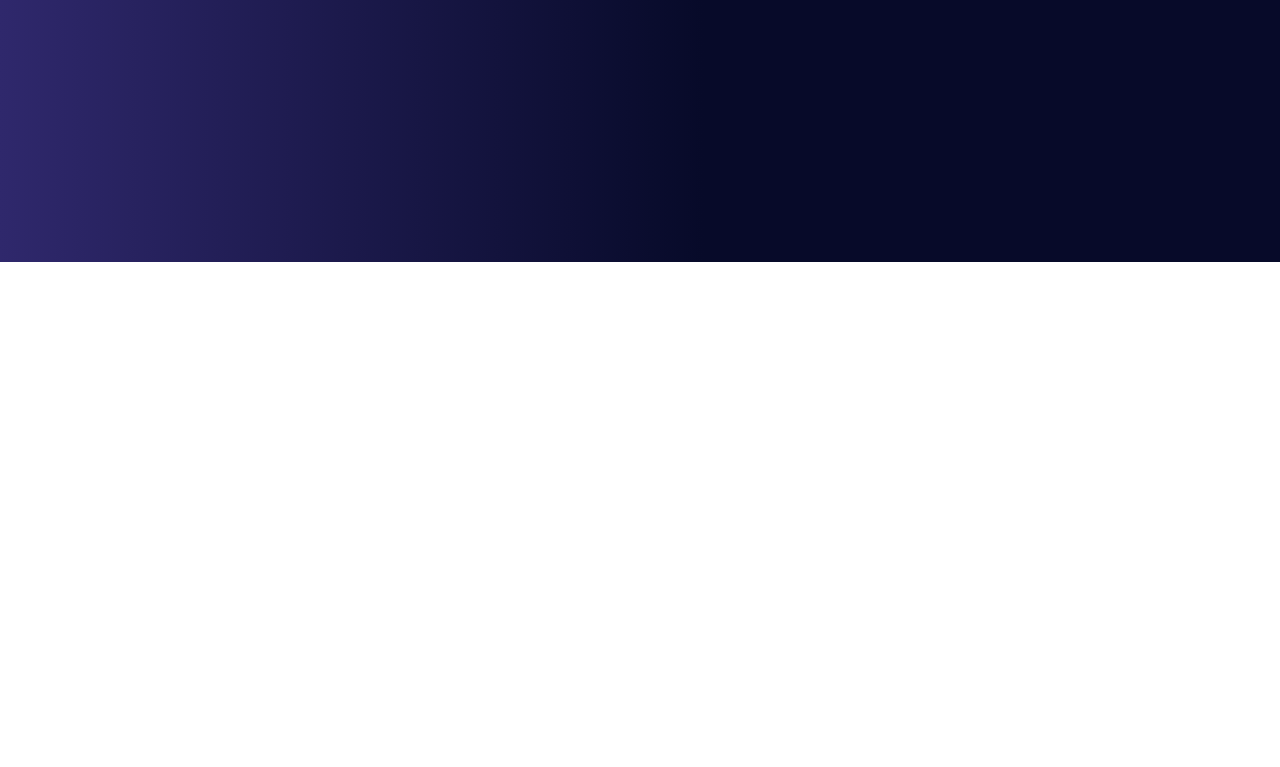
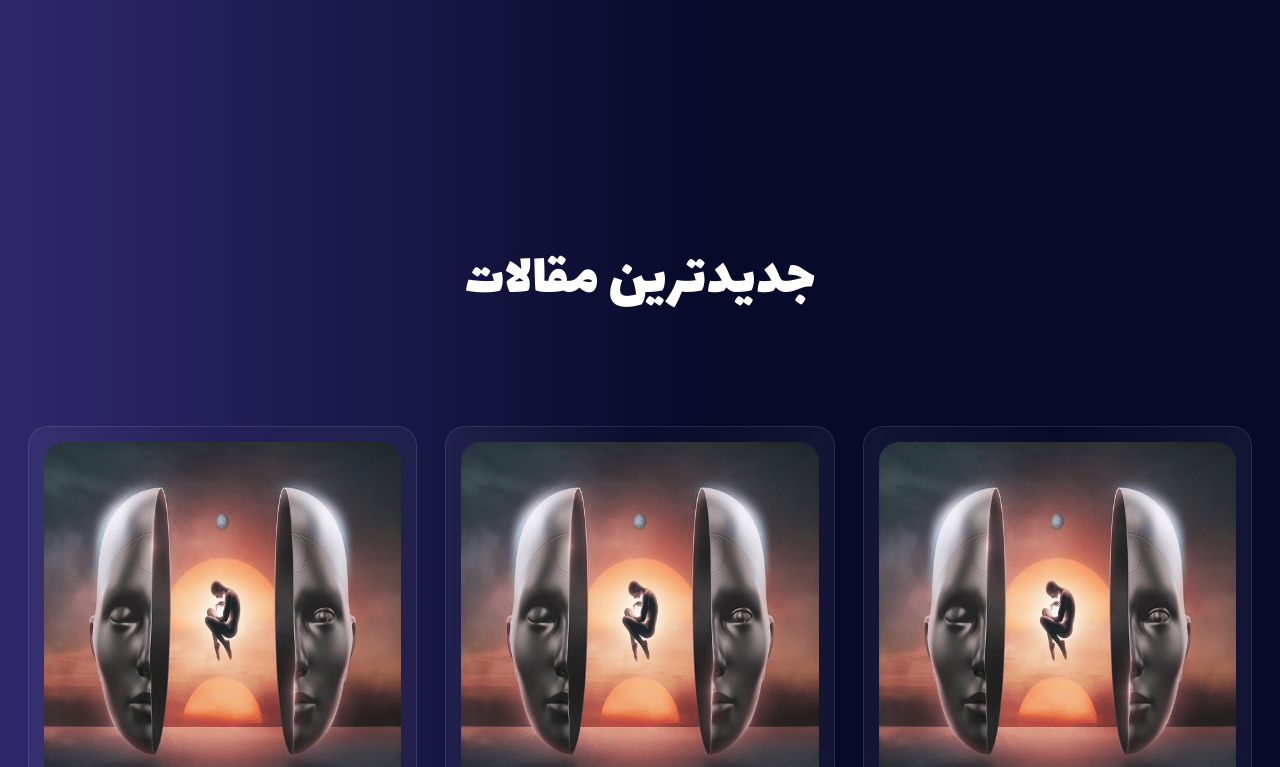
Before and after one commit to Alivolley/adminbotmix, a React (Vite) app: page / in a window 1280 px wide. Shown: the part 2033-2800 px from the top of the page. Before the commit the page ends 2295 px from the top, so only its background shows below. Built offline with nearby package versions, Linux system fonts and the light colour scheme.

Commit message:
home, articles section , finished and responsived

```diff
--- /dev/null
+++ b/src/components/pages/home/newest-articles/newest-articles.jsx
@@ -0,0 +1,69 @@
+import { Link } from 'react-router-dom';
+
+// MUI
+import { Grid } from '@mui/material';
+
+// Assets
+import articlePicTest from '../../../../assets/images/articlePicTest.png';
+import { NewestArticlesStyle } from './newest-articles.style';
+
+function NewestArticles() {
+  return (
+    <NewestArticlesStyle>
+      <p className="text-center font-lalezar text-3xl customMd:text-[60px]">
+        جدیدترین مقالات
+      </p>
+
+      <div className="mt-32">
+        <Grid container spacing={3.5}>
+          <Grid item xs={12} sm={6} md={4}>
+            <Link to="/" className="space-y-4" id="link_wrapper">
+              <div id="image_wrapper">
+                <img src={articlePicTest} alt="" />
+              </div>
+              <div className="space-y-1">
+                <p className="text-center text-sm text-textGray">موضوع لورم</p>
+                <p className="px-6 text-center leading-8 transition-colors duration-200 hover:text-purple-600">
+                  لورم ایپسوم متن نامفهوم از صنعت چاپ و با سادگی نامفهوم است در
+                  ستون سادگی نامفهوم و سطرآنچنان که لازم است
+                </p>
+              </div>
+            </Link>
+          </Grid>
+
+          <Grid item xs={12} sm={6} md={4}>
+            <Link to="/" className="space-y-4" id="link_wrapper">
+              <div id="image_wrapper">
+                <img src={articlePicTest} alt="" />
+              </div>
+              <div className="space-y-1">
+                <p className="text-center text-sm text-textGray">موضوع لورم</p>
+                <p className="px-6 text-center leading-8 transition-colors duration-200 hover:text-purple-600">
+                  لورم ایپسوم متن نامفهوم از صنعت چاپ و با سادگی نامفهوم است در
+                  ستون سادگی نامفهوم و سطرآنچنان که لازم است
+                </p>
+              </div>
+            </Link>
+          </Grid>
+
+          <Grid item xs={12} sm={6} md={4}>
+            <Link to="/" className="space-y-4" id="link_wrapper">
+              <div id="image_wrapper">
+                <img src={articlePicTest} alt="" />
+              </div>
+              <div className="space-y-1">
+                <p className="text-center text-sm text-textGray">موضوع لورم</p>
+                <p className="px-6 text-center leading-8 transition-colors duration-200 hover:text-purple-600">
+                  لورم ایپسوم متن نامفهوم از صنعت چاپ و با سادگی نامفهوم است در
+                  ستون سادگی نامفهوم و سطرآنچنان که لازم است
+                </p>
+              </div>
+            </Link>
+          </Grid>
+        </Grid>
+      </div>
+    </NewestArticlesStyle>
+  );
+}
+
+export default NewestArticles;
--- /dev/null
+++ b/src/components/pages/home/newest-articles/newest-articles.style.js
@@ -0,0 +1,41 @@
+import styled from '@emotion/styled';
+
+export const NewestArticlesStyle = styled.div(() => ({
+  '& #link_wrapper': {
+    '&:hover #image_wrapper:after': {
+      right: 0,
+      opacity: 1,
+    },
+
+    '& #image_wrapper': {
+      position: 'relative',
+      width: '100%',
+      backdropFilter: 'blur(4px)',
+      background:
+        'linear-gradient(89.96deg,hsla(0,0%,100%,.05) .03%,hsla(0,0%,100%,.008) 49.67%,hsla(0,0%,100%,.05) 99.96%)',
+      border: '1px solid hsla(0,0%,100%,.1)',
+      borderRadius: '20px',
+      padding: '15px',
+      overflow: 'hidden',
+
+      '&:after': {
+        position: 'absolute',
+        content: '""',
+        height: '200%',
+        width: '150%',
+        background:
+          'linear-gradient(270deg, hsla(0,0%,100%,.13), hsla(0,0%,100%,.13) 77%, hsla(0,0%,100%,.5) 92%, hsla(0,0%,100%,0))',
+        right: '-170%',
+        opacity: '0',
+        top: '-50%',
+        transition: 'all 0.9s ease 0s',
+      },
+
+      img: {
+        borderRadius: '20px',
+        aspectRatio: '1/1',
+        objectFit: 'fill',
+      },
+    },
+  },
+}));
--- a/src/pages/home/Home.jsx
+++ b/src/pages/home/Home.jsx
@@ -1,12 +1,14 @@
 // Components
 import BannerHome from '../../components/pages/home/banner-home/banner-home';
 import HowWeWork from '../../components/pages/home/how-we-work/how-we-work';
+import NewestArticles from '../../components/pages/home/newest-articles/newest-articles';
 
 function Home() {
   return (
     <main className="space-y-56">
       <BannerHome />
       <HowWeWork />
+      <NewestArticles />
       <div />
     </main>
   );
```
Also changed, not shown: src/assets/images/articlePicTest.png (added).
